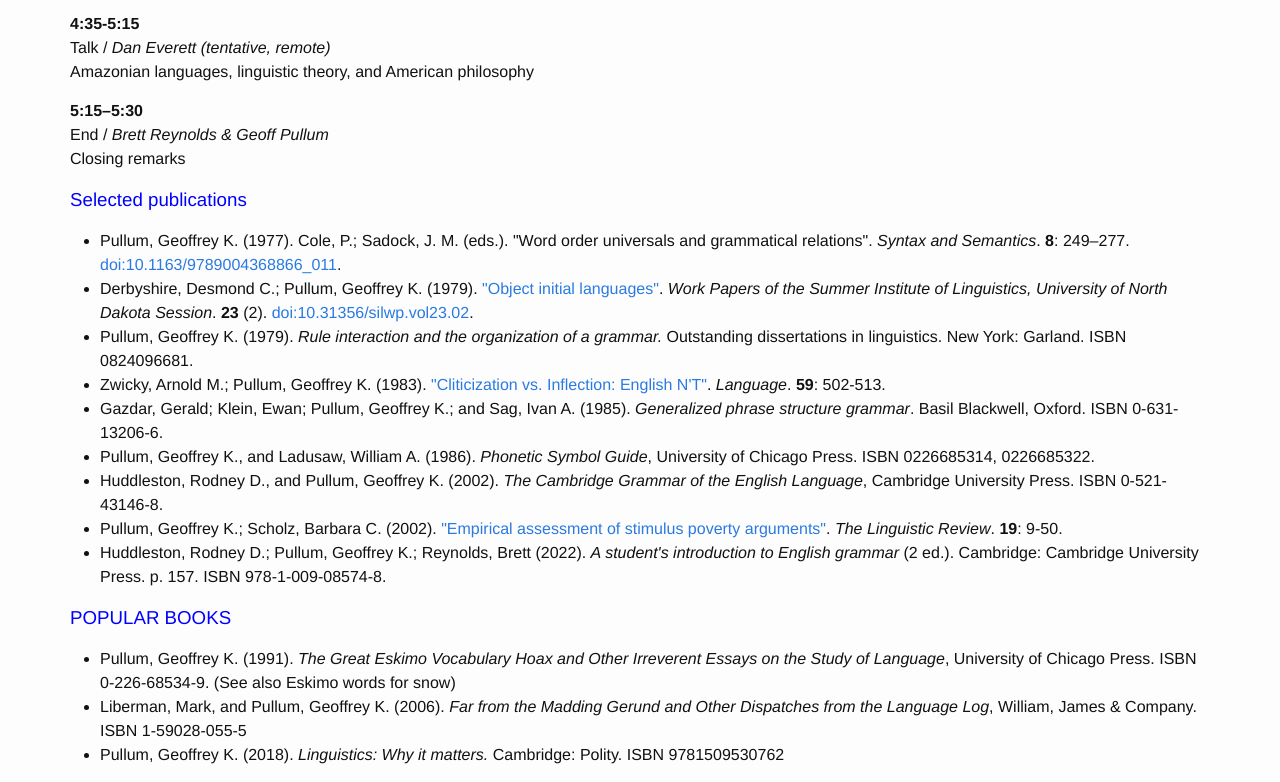
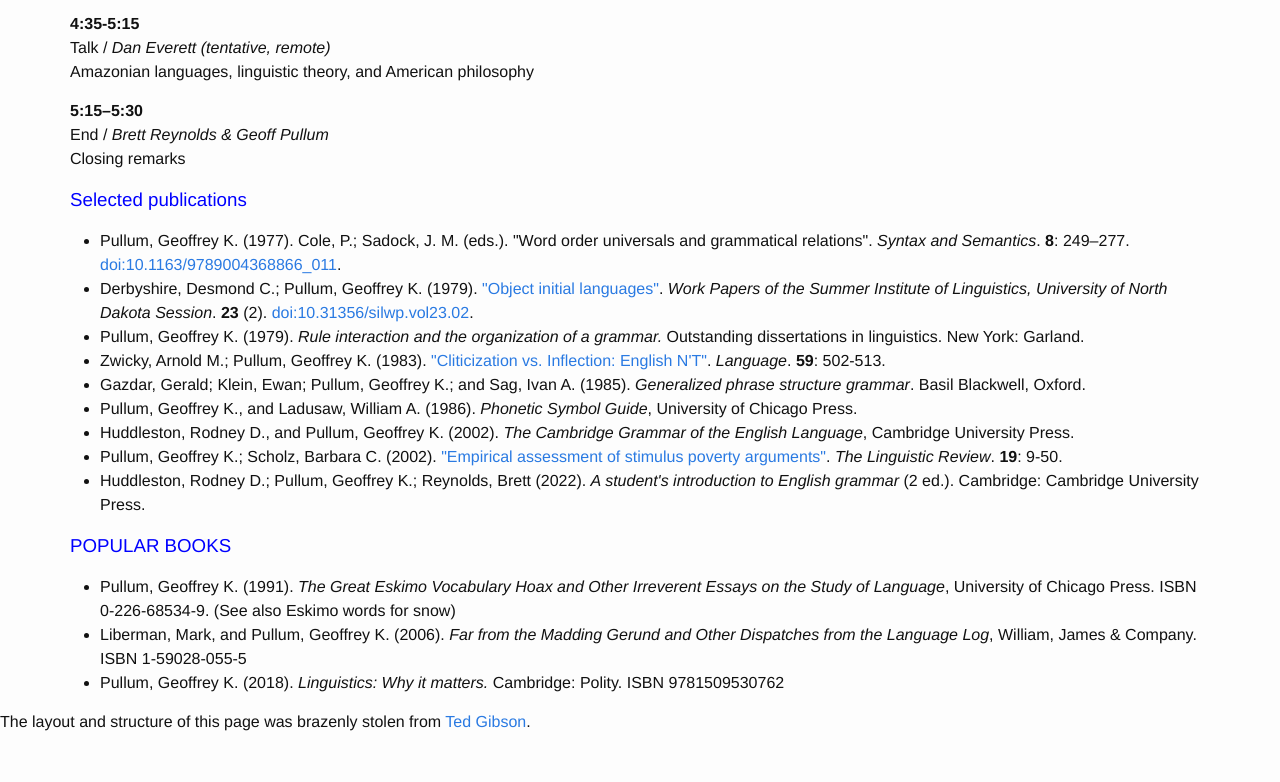
Before and after one commit to BrettRey/pullum-festschrift, a plain HTML site: page index.html in a window 1280 px wide. Shown: the part 2134-2916 px from the top of the page. Drawn offline with Linux system fonts and the light colour scheme.

Commit message:
Update index.html

```diff
--- a/index.html
+++ b/index.html
@@ -101,7 +101,7 @@
                 <p>
                     <b>11:30-12:10 </b>
                     <br>
-                    Talk / <i>Philip Miller and Peter Cullicover</i></b>
+                    Talk / <i>Philip Miller and Peter Culicover</i></b>
                     <br>
                     Lexical <i>be</i>
                 </p>
@@ -177,16 +177,16 @@
 			<ul>
 				<li>Pullum, Geoffrey K. (1977). Cole, P.; Sadock, J. M. (eds.). "Word order universals and grammatical relations". <i>Syntax and Semantics</i>. <b>8</b>: 249–277. <a href="https://doi.org/10.1163/9789004368866_011">doi:10.1163/9789004368866_011</a>.</li>
 				<li>Derbyshire, Desmond C.; Pullum, Geoffrey K. (1979). <a href="https://commons.und.edu/sil-work-papers/vol23/iss1/2/">"Object initial languages"</a>. <i>Work Papers of the Summer Institute of Linguistics, University of North Dakota Session</i>. <b>23</b> (2). <a href="https://doi.org/10.31356/silwp.vol23.02">doi:10.31356/silwp.vol23.02</a>.</li>
-				<li>Pullum, Geoffrey K. (1979). <i>Rule interaction and the organization of a grammar.</i> Outstanding dissertations in linguistics. New York: Garland. ISBN 0824096681.</li>
+				<li>Pullum, Geoffrey K. (1979). <i>Rule interaction and the organization of a grammar.</i> Outstanding dissertations in linguistics. New York: Garland.</li>
 				<li>Zwicky, Arnold M.; Pullum, Geoffrey K. (1983). <a href="https://www.jstor.org/stable/413900">"Cliticization vs. Inflection: English N'T"</a>. <i>Language</i>. <b>59</b>: 502-513.</li>
 
-				<li>Gazdar, Gerald; Klein, Ewan; Pullum, Geoffrey K.; and Sag, Ivan A. (1985). <i>Generalized phrase structure grammar</i>. Basil Blackwell, Oxford. ISBN 0-631-13206-6.</li>
-				<li>Pullum, Geoffrey K., and Ladusaw, William A. (1986). <i>Phonetic Symbol Guide</i>, University of Chicago Press. ISBN 0226685314, 0226685322.</li>
+				<li>Gazdar, Gerald; Klein, Ewan; Pullum, Geoffrey K.; and Sag, Ivan A. (1985). <i>Generalized phrase structure grammar</i>. Basil Blackwell, Oxford.</li>
+				<li>Pullum, Geoffrey K., and Ladusaw, William A. (1986). <i>Phonetic Symbol Guide</i>, University of Chicago Press.</li>
 
-				<li>Huddleston, Rodney D., and Pullum, Geoffrey K. (2002). <i>The Cambridge Grammar of the English Language</i>, Cambridge University Press. ISBN 0-521-43146-8.</li>
+				<li>Huddleston, Rodney D., and Pullum, Geoffrey K. (2002). <i>The Cambridge Grammar of the English Language</i>, Cambridge University Press.</li>
 				<li>Pullum, Geoffrey K.; Scholz, Barbara C. (2002). <a href="https://www.degruyter.com/document/doi/10.1515/tlir.19.1-2.9/html?lang=en">"Empirical assessment of stimulus poverty arguments"</a>. <i>The Linguistic Review</i>. <b>19</b>: 9-50.</li>
 
-				<li>Huddleston, Rodney D.; Pullum, Geoffrey K.; Reynolds, Brett (2022). <i>A student's introduction to English grammar</i> (2 ed.). Cambridge: Cambridge University Press. p.&nbsp;157. ISBN 978-1-009-08574-8.</li>
+				<li>Huddleston, Rodney D.; Pullum, Geoffrey K.; Reynolds, Brett (2022). <i>A student's introduction to English grammar</i> (2 ed.). Cambridge: Cambridge University Press.</li>
 
 
 				</ul>
```
